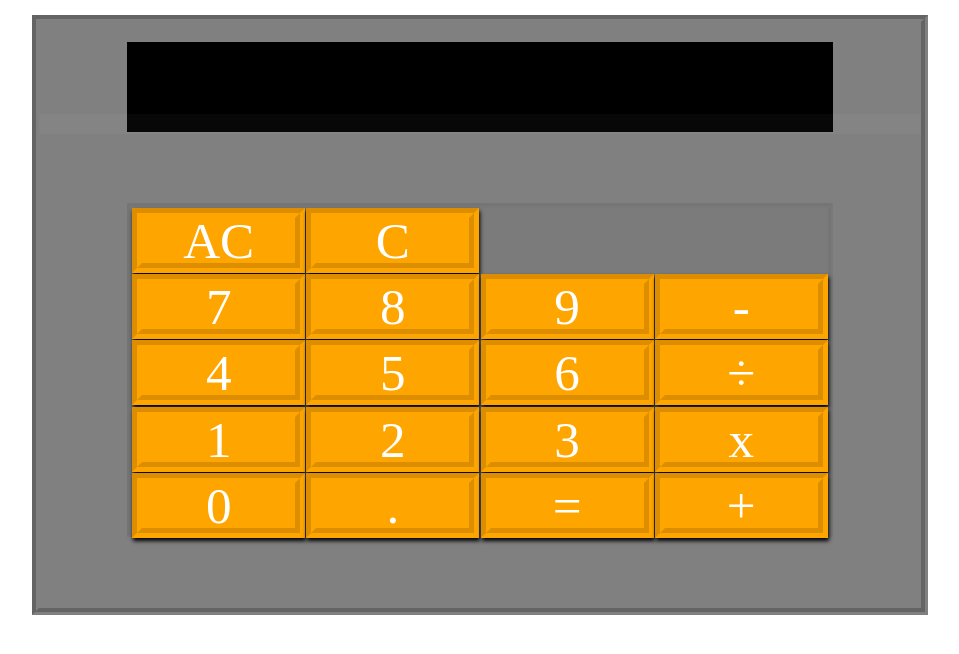
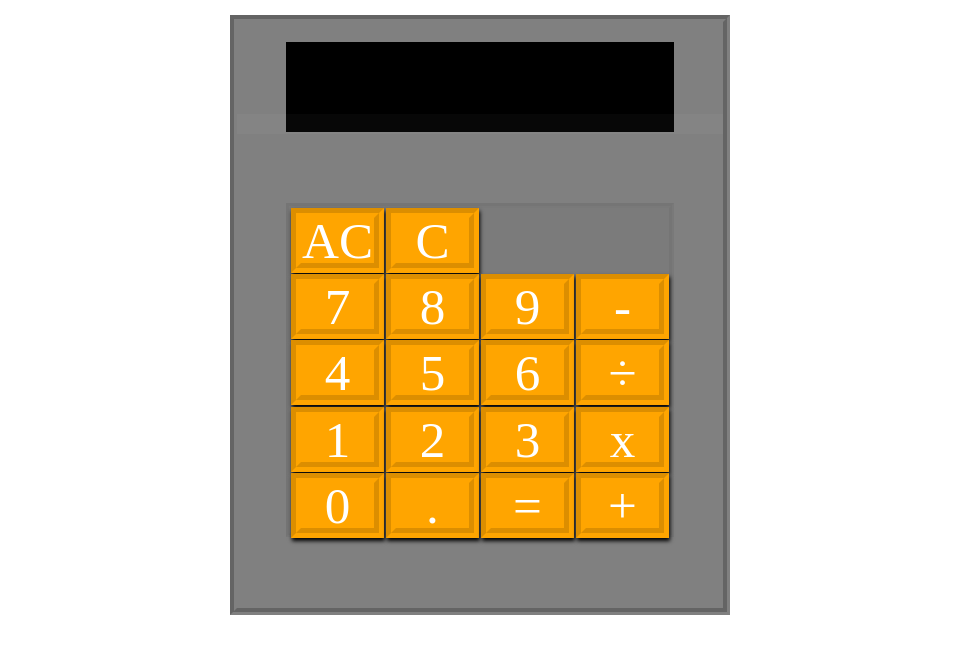
Before and after one commit to brxnx8/calculator, a plain HTML site: page index.html in a window 1280 px wide. Shown: the whole page, without its empty margins (160-1119 px from the left). Drawn offline with Linux system fonts and the light colour scheme.

Commit message:
colocando uma largura de melhor vizualizaçao

```diff
--- a/style.css
+++ b/style.css
@@ -5,7 +5,7 @@
 .container{
     background-color: gray;
 
-    width: 70%;
+    max-width: 500px;
     margin: 15px auto;
     height: 600px;
 
```
